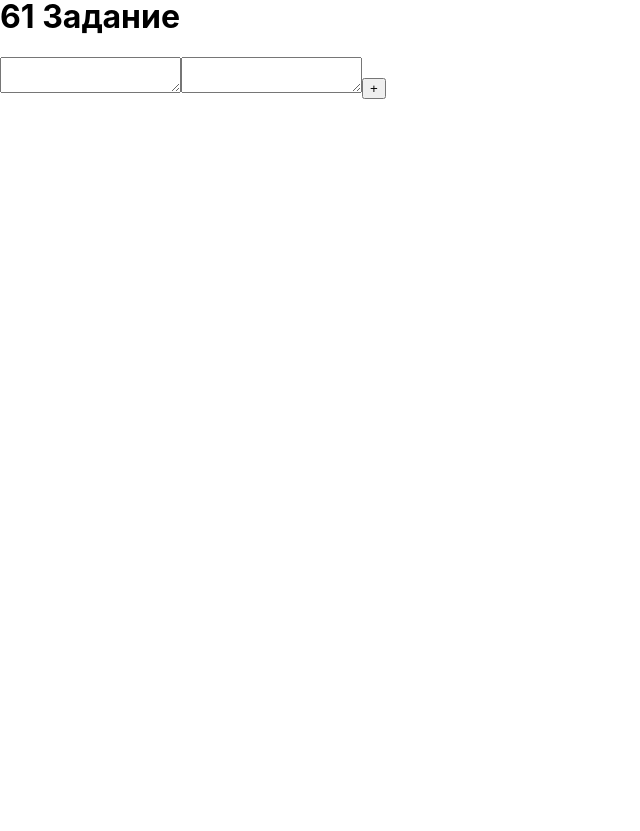
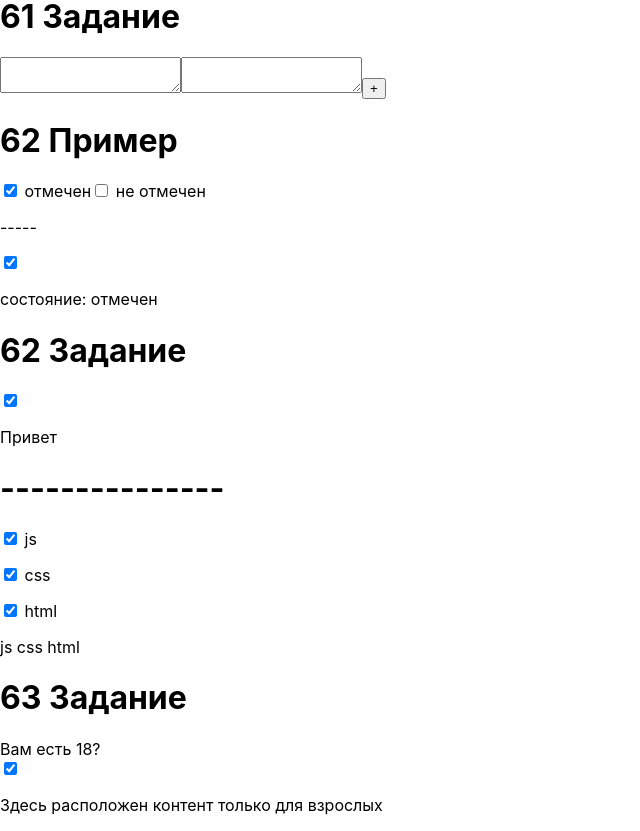
Before and after one commit to Vilen-lfk/React_tasks, a React (Create React App) app: page / in a window 1280 px wide. Shown: the part 640-1471 px from the top of the page, without its empty margins (0-640 px from the left). Before the commit the page ends 800 px from the top, so only its background shows below. Built offline with nearby package versions, Linux system fonts and the light colour scheme.

Commit message:
62-63 tasks

```diff
--- a/src/App2.js
+++ b/src/App2.js
@@ -76,7 +76,36 @@ function App2(){
         function handleR(){
             setR(Number(vil) + Number(vil1));
         }
-
+    //62
+    const [checked, setChecked] = useState(true);
+    function handleChange() {
+		setChecked(!checked); // инвертируем стейт
+	}
+    //--------
+    const [hello, setHello] = useState(true)
+    function hadleHello(){
+        setHello(!hello);
+    }
+    //--------
+    const [js, setJs] = useState(true)
+    function handleJs(){
+        setJs(!js);
+    }
+    const [css, setCss] = useState(true)
+    function handleCss(){
+        setCss(!css);
+    }
+    const [html, setHtml] = useState(true)
+    function handleHtml(){
+        setHtml(!html);
+    }
+    //63
+    let message;
+	if (checked) {
+		message = <p>Здесь расположен контент только для взрослых</p>;
+	} else {
+		message = <p>Еще молоко на губах не отсохло</p>;
+	}
     return(
         <>
         <ul>
@@ -125,6 +154,29 @@ function App2(){
             <button onClick={handleR}>+</button>
             <p>{r}</p>
 	    </div>
+        <div>
+            <h1>62 Пример</h1>
+    		<input type="checkbox" checked={true}  /> отмечен
+	    	<input type="checkbox" checked={false} /> не отмечен
+            <p>-----</p>
+            <p><input type="checkbox" checked={checked} onChange={handleChange}/></p>
+            <p>состояние: {checked ? 'отмечен' : 'не отмечен'}</p>
+            <h1>62 Задание</h1>
+            <p><input type="checkbox" checked={hello} onChange={hadleHello}/></p>
+            <p>{hello ? 'Привет' : 'Пока'}</p>
+            <h1>---------------</h1>
+            <p><input type="checkbox" checked={js} onChange={handleJs}/> js</p>
+            <p><input type="checkbox" checked={css} onChange={handleCss}/> css</p>
+            <p><input type="checkbox" checked={html} onChange={handleHtml}/> html</p>
+            <p>{js ? 'js' : ''} {css ? 'css' : ''} {html ? 'html' : ''} </p>
+	    </div>
+        <div>
+            <h1>63 Задание</h1>
+            <div>Вам есть 18?</div>
+		    <input type="checkbox" checked={checked}
+			onChange={() => setChecked(!checked)} />
+		    <div>{message}</div>
+    	</div>
         </>
     );
 
```
